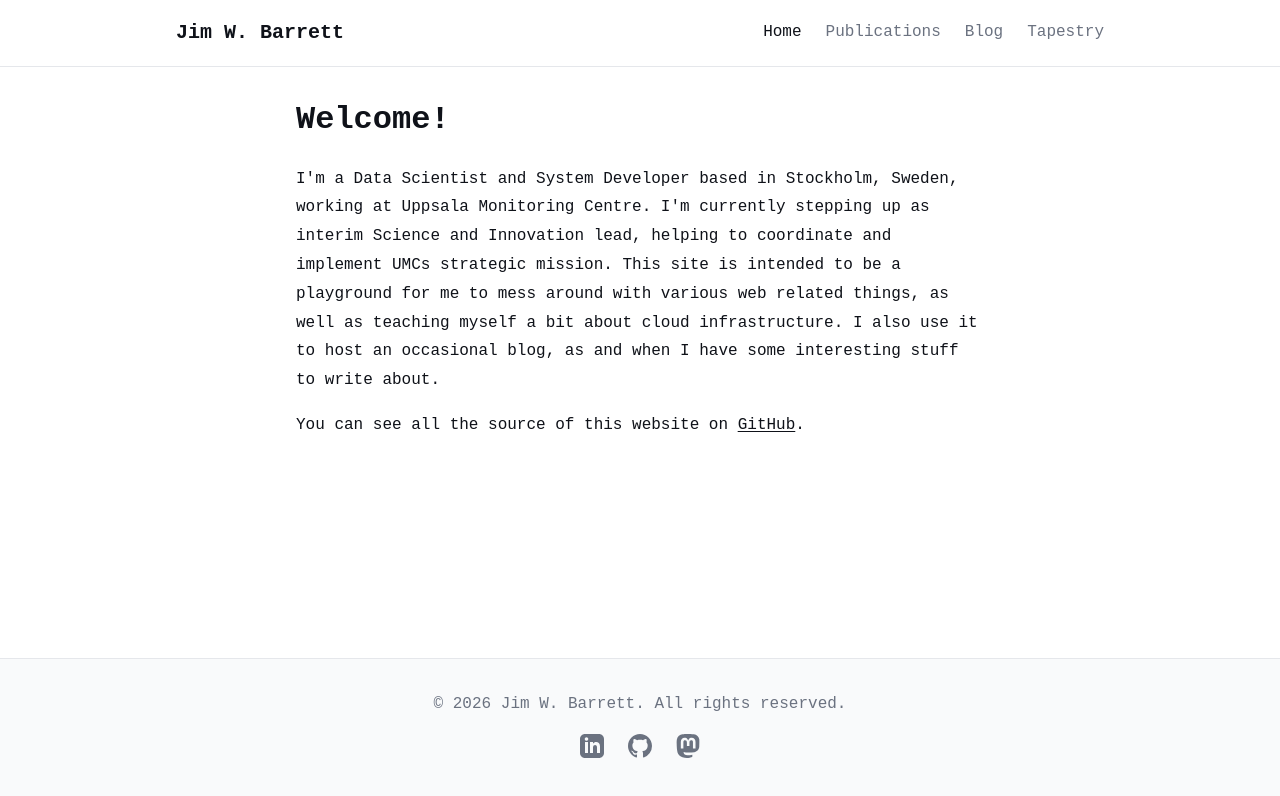
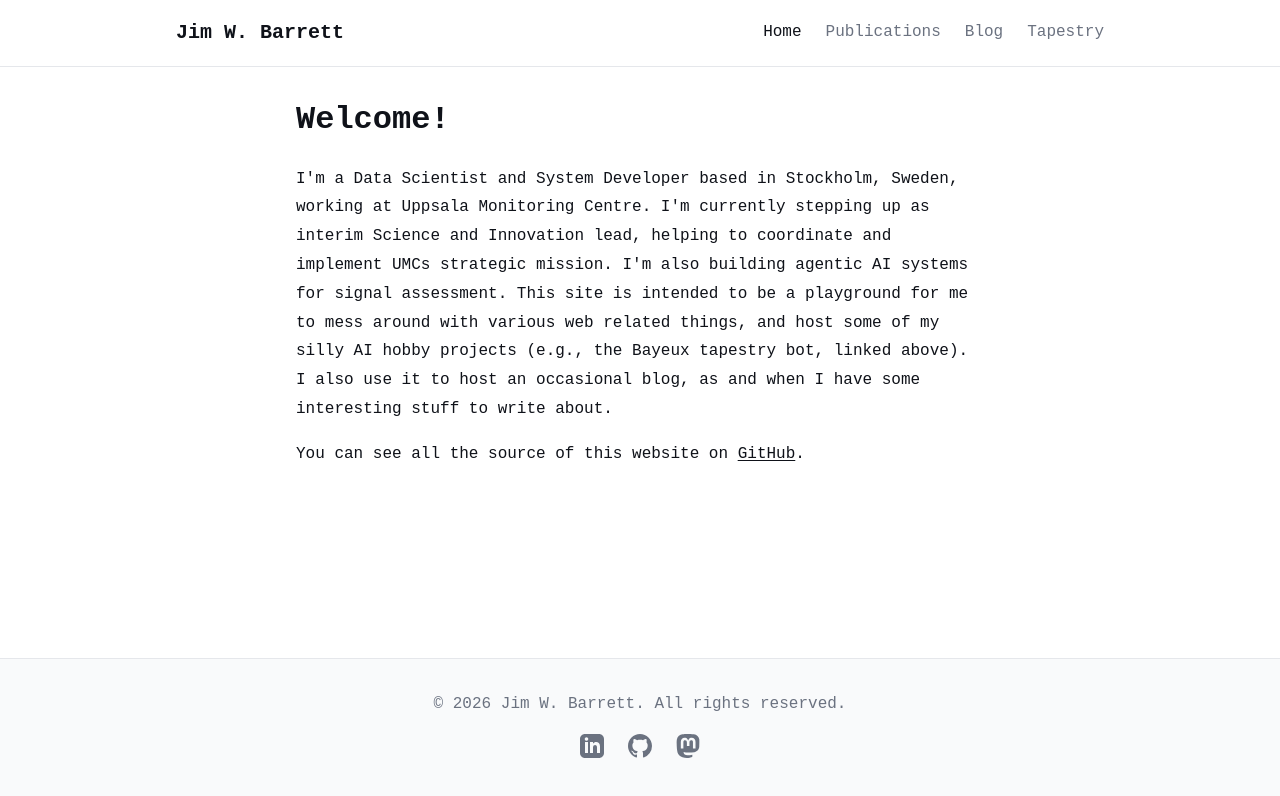
Before and after one commit to jimbarrett27/website, an Angular app: page / in a window 1280 px wide. Shown: the top 796 px of the page. Built offline with nearby package versions, Linux system fonts and the light colour scheme.

Commit message:
update home

```diff
--- a/src/app/pages/home/home.component.ts
+++ b/src/app/pages/home/home.component.ts
@@ -8,9 +8,8 @@ import { Component } from '@angular/core';
       <h1>Welcome!</h1>
       <p>
         I'm a Data Scientist and System Developer based in Stockholm, Sweden, working at Uppsala Monitoring Centre.
-        I'm currently stepping up as interim Science and Innovation lead, helping to coordinate and implement UMCs strategic mission.
-        This site is intended to be a playground for me to mess around with various web related things, as
-        well as teaching myself a bit about cloud infrastructure.
+        I'm currently stepping up as interim Science and Innovation lead, helping to coordinate and implement UMCs strategic mission. I'm also building agentic AI systems for signal assessment.
+        This site is intended to be a playground for me to mess around with various web related things, and host some of my silly AI hobby projects (e.g., the Bayeux tapestry bot, linked above).
         I also use it to host an occasional blog, as and when I have some interesting stuff to write about.
       </p>
       <p>
```
